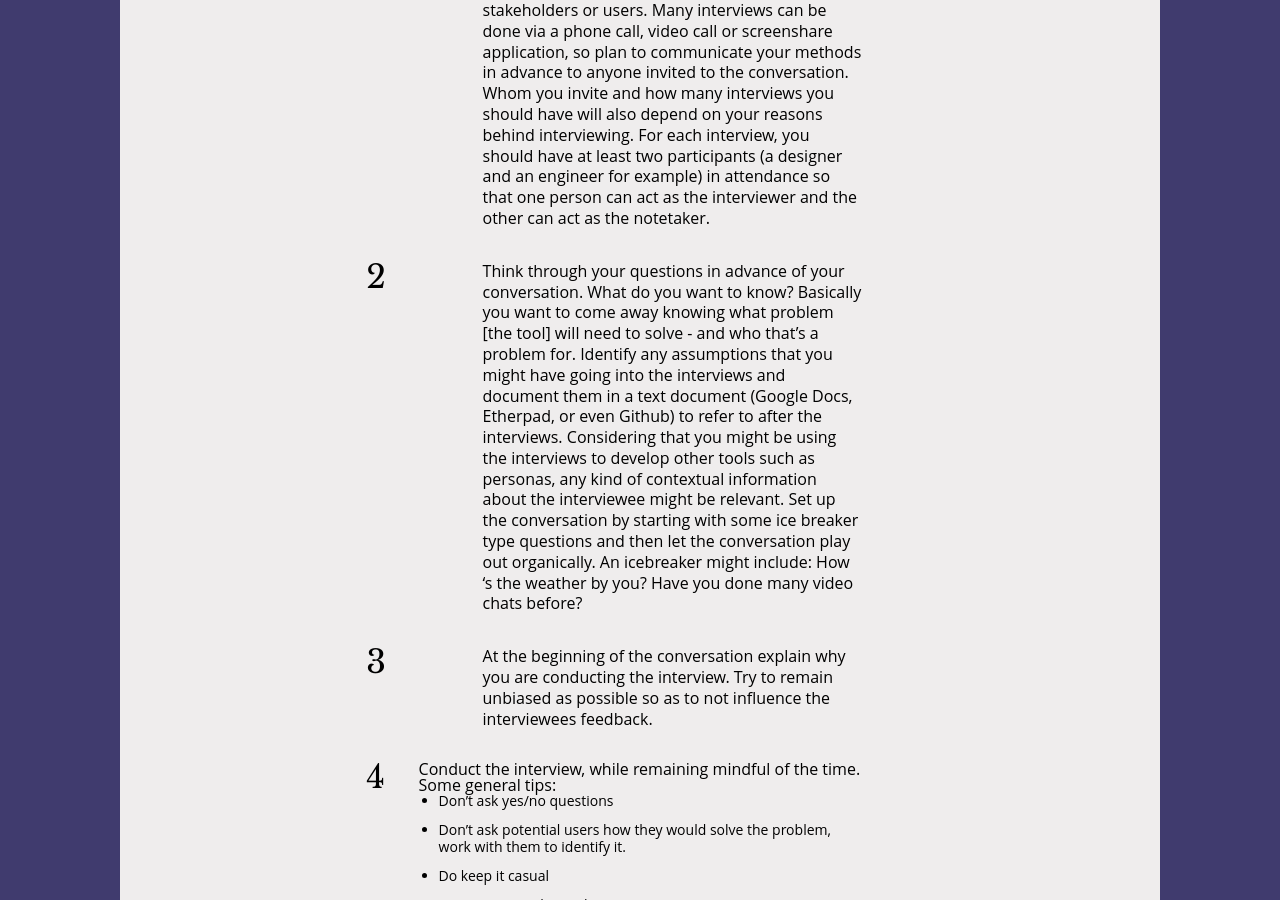
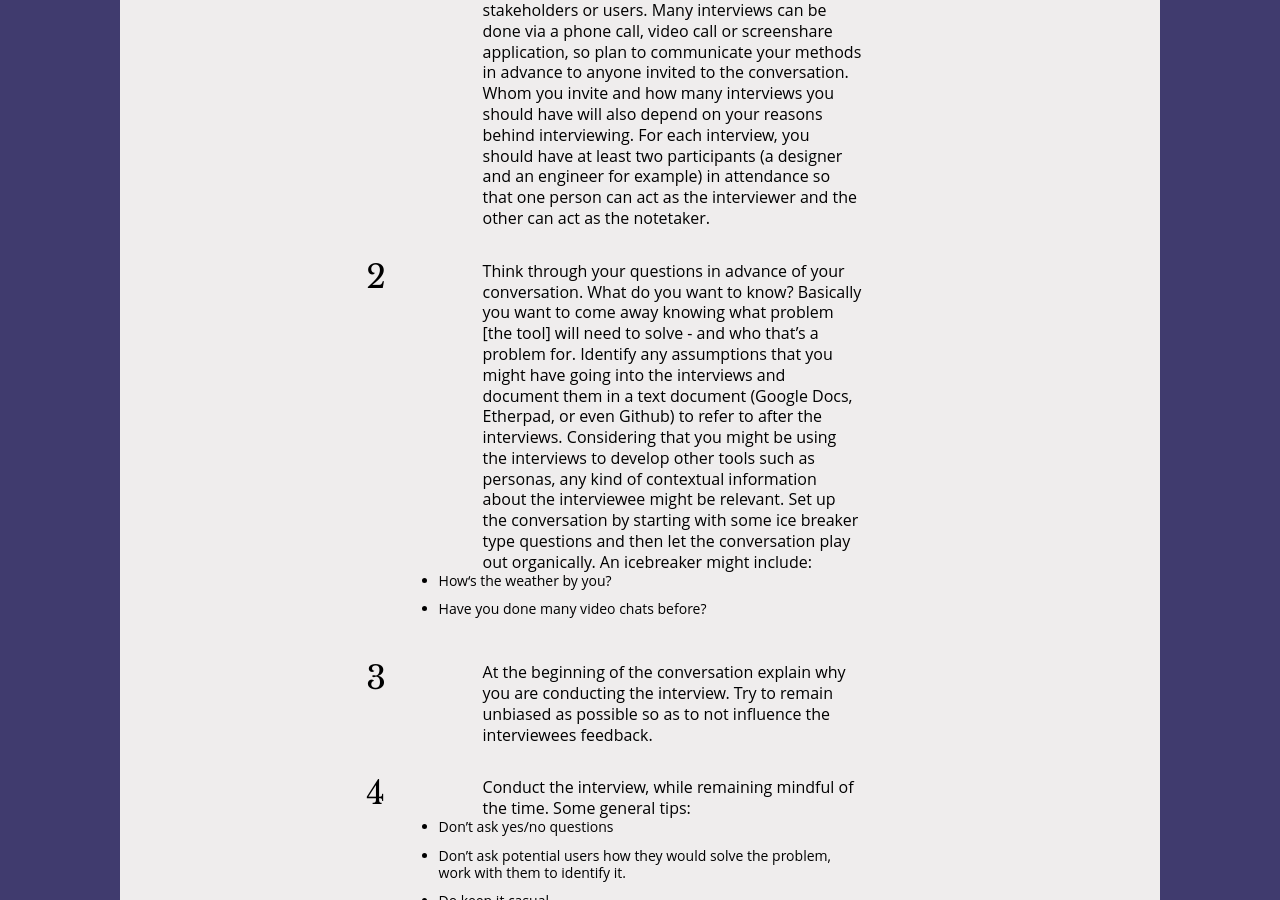
Before and after one commit to open-design-kit/opendesignkit, a Jekyll site: the page built from _methods/Interviews.md, in a window 1280 px wide and 900 px high, scrolled down 932 px. Built offline with Jekyll 4.4.1, drawn with Linux system fonts in a browser that asks for light colours; some of the changed lines change nothing that is shown.

Commit message:
fixing markdown for easier content styling

```diff
--- a/_methods/Interviews.md
+++ b/_methods/Interviews.md
@@ -30,20 +30,22 @@ Small (1 - 2 hours); this could go much longer, so be conscious of the clock
 1. Invite participants and set aside at least an hour for the interviewee. Your set up for the interview will depend on why you are interviewing stakeholders or users. Many interviews can be done via a phone call, video call or screenshare application, so plan to communicate your methods in advance to anyone invited to the conversation. Whom you invite and how many interviews you should have will also depend on your reasons behind interviewing. For each interview, you should have at least two participants (a designer and an engineer for example) in attendance so that one person can act as the interviewer and the other can act as the notetaker.
 
 2. Think through your questions in advance of your conversation. What do you want to know? Basically you want to come away knowing what problem [the tool] will need to solve - and who that’s a problem for. Identify any assumptions that you might have going into the interviews and document them in a text document (Google Docs, Etherpad, or even Github) to refer to after the interviews.  Considering that you might be using the interviews to develop other tools such as personas, any kind of contextual information about the interviewee might be relevant. Set up the conversation by starting with some ice breaker type questions and then let the conversation play out organically. An icebreaker might include:
-How ‘s the weather by you?
-Have you done many video chats before?
+
+    - How‘s the weather by you?
+    - Have you done many video chats before?
 
 
 3. At the beginning of the conversation explain why you are conducting the interview. Try to remain unbiased as possible so as to not influence the interviewees feedback.
 
 
 4. Conduct the interview, while remaining mindful of the time. Some general tips:
-- Don’t ask yes/no questions
-- Don’t ask potential users how they would solve the problem, work with them to identify it.
-- Do keep it casual
-- Do try to get to know the person
 
-6. After the interview, meet with your project team to discuss how the interviews went. Did you find out anything that went against your original assumptions? Did you find out anything surprising? Some people might find it helpful to use the persona worksheet here as a note taking guide.
+    - Don’t ask yes/no questions
+    - Don’t ask potential users how they would solve the problem, work with them to identify it.
+    - Do keep it casual
+    - Do try to get to know the person
+
+5. After the interview, meet with your project team to discuss how the interviews went. Did you find out anything that went against your original assumptions? Did you find out anything surprising? Some people might find it helpful to use the persona worksheet here as a note taking guide.
 
 ---
 
```
